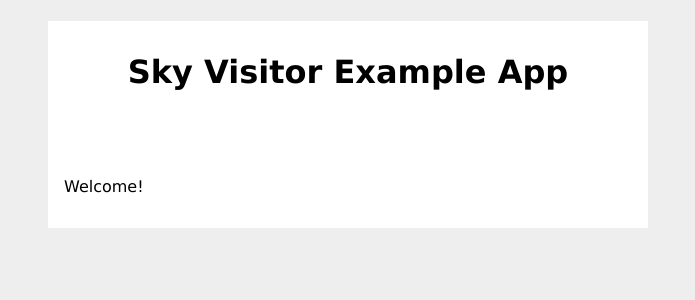
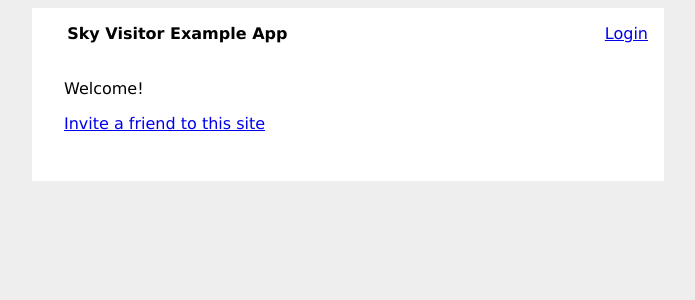
Before and after one commit to concentricsky/django-sky-visitor-tutorial, a Django app: page / in a window 1280 px wide. Shown: the top 300 px of the page, without its empty margins (292-987 px from the left). Run offline with Django 3.2, Linux system fonts and the light colour scheme; some libraries are stand-ins or nearby versions.

Commit message:
Add start invitation templates

```diff
--- a/exampleapp/views.py
+++ b/exampleapp/views.py
@@ -2,8 +2,8 @@ from sky_visitor.views import InvitationStartView, InvitationCompleteView
 
 
 class CustomInvitationStartView(InvitationStartView):
-    pass
+    template_name = 'exampleapp/start_invite.html'
 
 
 class CustomInvitationCompleteView(InvitationCompleteView):
-    pass
+    template_name = 'exampleapp/complete_invite.html'
--- a/templates/base.html
+++ b/templates/base.html
@@ -20,11 +20,14 @@
             .container {
                 width: 600px;
                 margin: 0 auto;
+                padding: 1em;
                 background-color: #fff;
             }
-            h1 {
-                text-align: center;
-                padding: 1em;
+            .login {
+                float: right;
+            }
+            strong.title {
+                padding: 1.2em;
             }
             .content {
                 padding: 1em;
@@ -35,9 +38,21 @@
     <body>
 
         <div class="container">
-            <h1>Sky Visitor Example App</h1>
+            <strong class="title">Sky Visitor Example App</strong>
+            <a class="login" href="{% url "login" %}">Login</a>
 
             <div class="content">
+
+                {% if messages %}
+                    <strong>Messages:</strong>
+                    <ul>
+                        {% for message in messages %}
+                            <li>{{ message }}</li>
+                        {% endfor %}
+                    </ul>
+                {% endif %}
+
+                <h2>{% block title %}{% endblock %}</h2>
                 {% block content %}
                 {% endblock %}
             </div>
--- a/templates/home.html
+++ b/templates/home.html
@@ -2,4 +2,5 @@
 
 {% block content %}
     <p>Welcome!</p>
+    <p><a href="{% url "invitation_start" %}">Invite a friend to this site</a></p>
 {% endblock %}
--- /dev/null
+++ b/templates/sky_visitor/base.html
@@ -0,0 +1,3 @@
+{% extends "base.html" %}
+
+{# "Link" our site's base.html to the visitor base.html to use all the default templates #}
```
Also changed, not shown: templates/exampleapp/start_invite.html (+15 -0 lines), templates/exampleapp/complete_invite.html (added).
